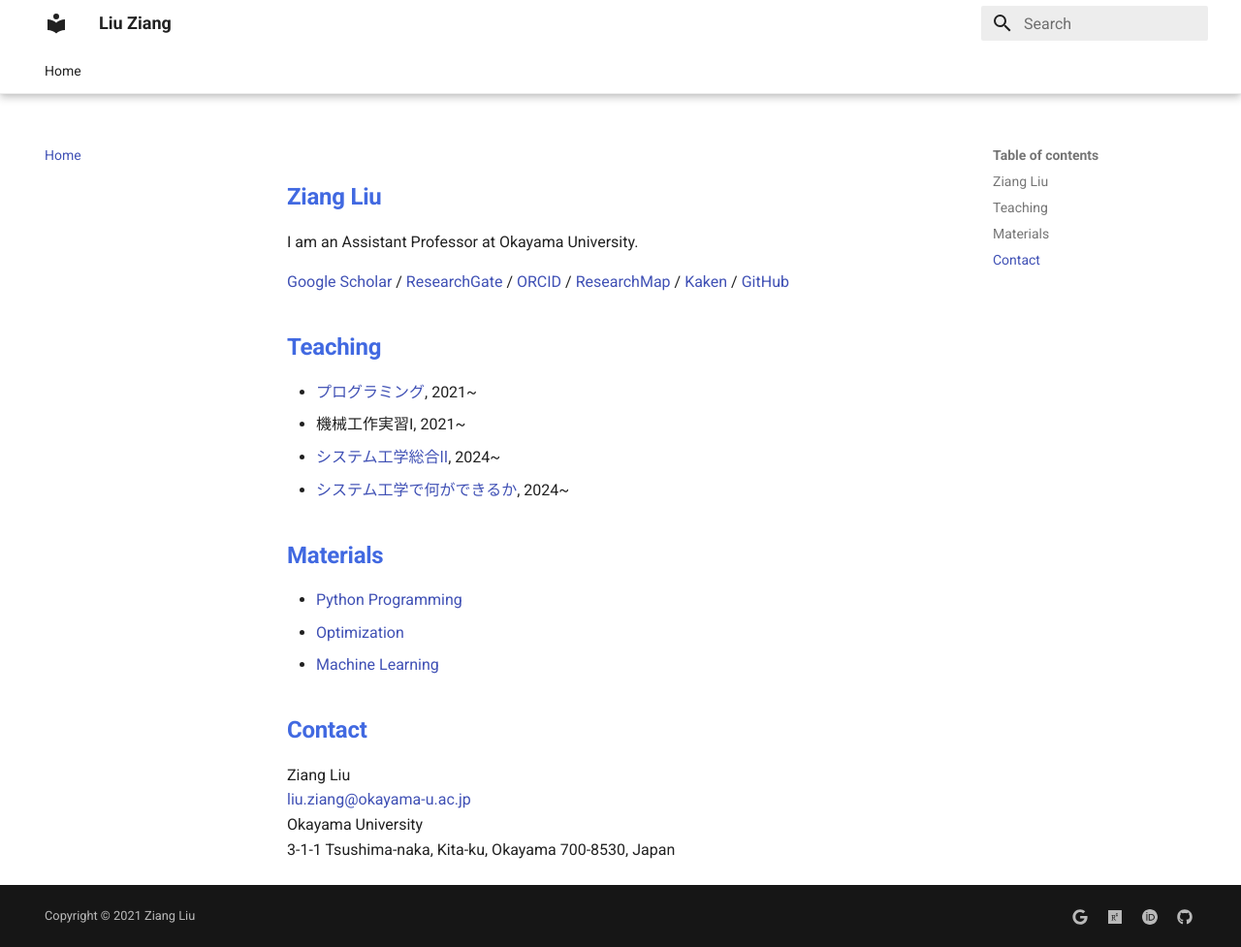
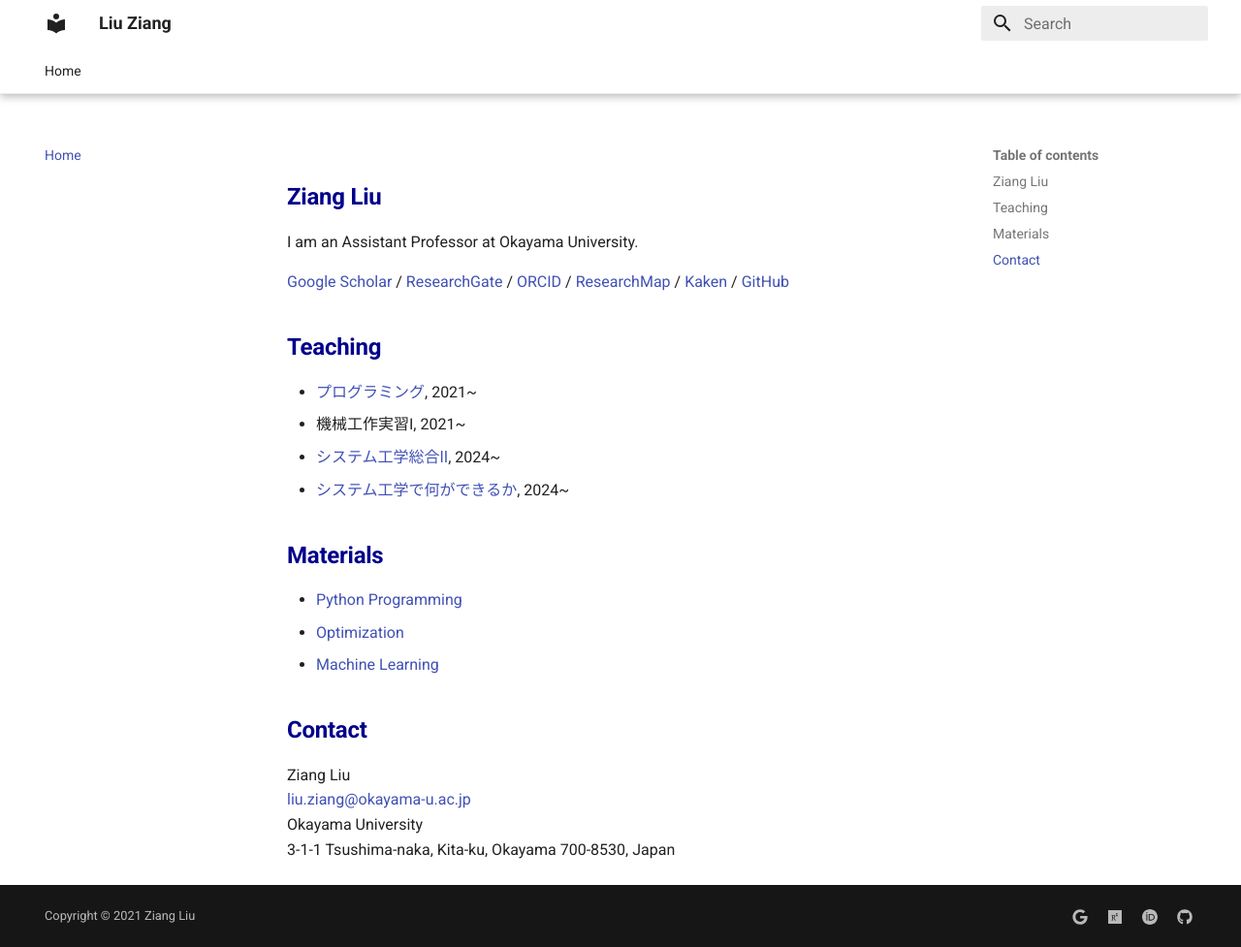
Before and after one commit to zi-ang-liu/zi-ang-liu.github.io, an MkDocs documentation site: the page built from docs/index.md, in a window 1280 px wide and 977 px high. Shown: the whole window at 97% size. Built offline with MkDocs 1.6.1 and Material for MkDocs 9.7.7, drawn with Linux system fonts in a browser that asks for light colours.

Commit message:
Update extra.css

```diff
--- a/docs/stylesheets/extra.css
+++ b/docs/stylesheets/extra.css
@@ -21,7 +21,7 @@
 .md-typeset h2 {
     font-size: 24px;
     font-weight: bold;
-    color: royalblue;
+    color: darkblue;
 }
 
 .md-typeset h3 {
```
